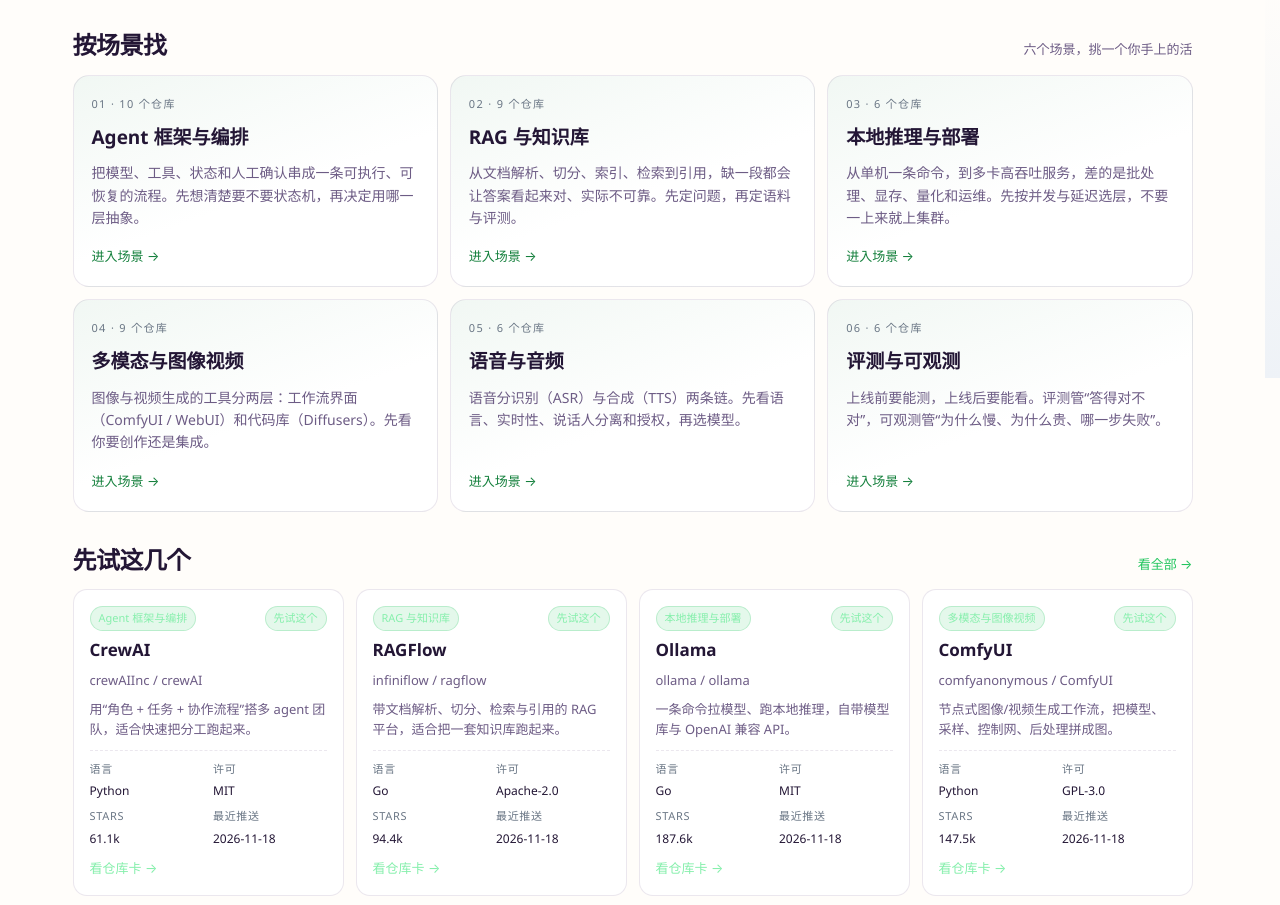
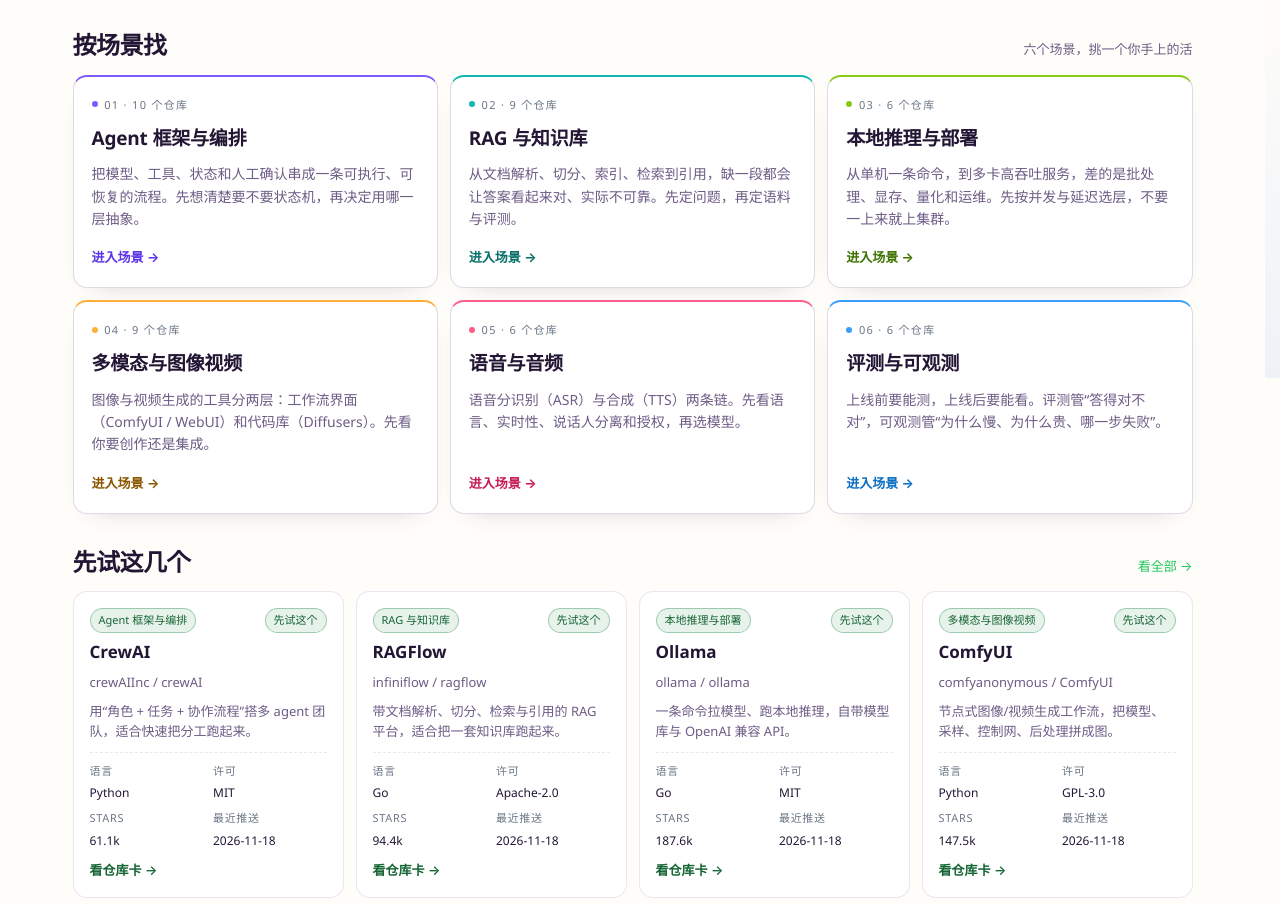
Before and after one commit to speculcom/oss, a plain HTML site: page index.html in a window 1280 px wide. Shown: the part 422-1327 px from the top of the page. Drawn offline with Linux system fonts and the light colour scheme.

Commit message:
开源库：场景卡改成中性白底 + 场景色细条；修正亮色主题下场景卡、仓库链接与徽标的对比度

```diff
--- a/index.html
+++ b/index.html
@@ -107,32 +107,32 @@
   <a class="btn" href="about.html">怎么挑仓库</a>
 </div>
 <div class="section-head"><h2>按场景找</h2><span class="sub">六个场景，挑一个你手上的活</span></div>
-<div class="scene-grid"><a class="scene-card" href="scenes/agent-frameworks.html">
+<div class="scene-grid"><a class="scene-card scene-1" href="scenes/agent-frameworks.html">
   <span class="no">01 · 10 个仓库</span>
   <h3>Agent 框架与编排</h3>
   <p>把模型、工具、状态和人工确认串成一条可执行、可恢复的流程。先想清楚要不要状态机，再决定用哪一层抽象。</p>
   <span class="more">进入场景 →</span>
-</a><a class="scene-card" href="scenes/rag-knowledge.html">
+</a><a class="scene-card scene-2" href="scenes/rag-knowledge.html">
   <span class="no">02 · 9 个仓库</span>
   <h3>RAG 与知识库</h3>
   <p>从文档解析、切分、索引、检索到引用，缺一段都会让答案看起来对、实际不可靠。先定问题，再定语料与评测。</p>
   <span class="more">进入场景 →</span>
-</a><a class="scene-card" href="scenes/local-inference.html">
+</a><a class="scene-card scene-3" href="scenes/local-inference.html">
   <span class="no">03 · 6 个仓库</span>
   <h3>本地推理与部署</h3>
   <p>从单机一条命令，到多卡高吞吐服务，差的是批处理、显存、量化和运维。先按并发与延迟选层，不要一上来就上集群。</p>
   <span class="more">进入场景 →</span>
-</a><a class="scene-card" href="scenes/multimodal-visual.html">
+</a><a class="scene-card scene-4" href="scenes/multimodal-visual.html">
   <span class="no">04 · 9 个仓库</span>
   <h3>多模态与图像视频</h3>
   <p>图像与视频生成的工具分两层：工作流界面（ComfyUI / WebUI）和代码库（Diffusers）。先看你要创作还是集成。</p>
   <span class="more">进入场景 →</span>
-</a><a class="scene-card" href="scenes/speech-audio.html">
+</a><a class="scene-card scene-5" href="scenes/speech-audio.html">
   <span class="no">05 · 6 个仓库</span>
   <h3>语音与音频</h3>
   <p>语音分识别（ASR）与合成（TTS）两条链。先看语言、实时性、说话人分离和授权，再选模型。</p>
   <span class="more">进入场景 →</span>
-</a><a class="scene-card" href="scenes/eval-observability.html">
+</a><a class="scene-card scene-6" href="scenes/eval-observability.html">
   <span class="no">06 · 6 个仓库</span>
   <h3>评测与可观测</h3>
   <p>上线前要能测，上线后要能看。评测管“答得对不对”，可观测管“为什么慢、为什么贵、哪一步失败”。</p>
--- a/oss.css
+++ b/oss.css
@@ -20,9 +20,9 @@
   font-size: 14px;
 }
 .btn.primary {
-  border-color: rgba(34, 197, 94, 0.55);
-  background: rgba(34, 197, 94, 0.12);
-  color: #86efac;
+  border-color: color-mix(in srgb, var(--ok) 50%, transparent);
+  background: var(--ok-soft);
+  color: var(--ok-ink);
 }
 .btn:hover { border-color: var(--accent, #22c55e); }
 
@@ -62,28 +62,56 @@
   gap: 12px;
 }
 .scene-card {
+  --scene: var(--cat-violet);
+  --scene-ink: var(--cat-violet-ink);
+  position: relative;
   display: flex;
   flex-direction: column;
   gap: 8px;
   padding: 18px;
-  border: 1px solid var(--line, rgba(35, 32, 48, 0.14));
-  border-radius: 16px;
-  background: linear-gradient(160deg, color-mix(in srgb, var(--ok) 6%, var(--bg-panel)), var(--bg-panel) 55%);
+  border: 1px solid var(--line-mid);
+  border-top: 2px solid var(--scene);
+  border-radius: 14px;
+  background: var(--bg-panel);
   color: var(--ink);
   text-decoration: none;
+  box-shadow: 0 10px 26px -22px rgba(38, 22, 64, 0.45);
+  transition: transform .16s ease, border-color .16s ease, box-shadow .16s ease;
 }
+.scene-card.scene-1 { --scene: var(--cat-violet); --scene-ink: var(--cat-violet-ink); }
+.scene-card.scene-2 { --scene: var(--cat-teal); --scene-ink: var(--cat-teal-ink); }
+.scene-card.scene-3 { --scene: var(--cat-lime); --scene-ink: var(--cat-lime-ink); }
+.scene-card.scene-4 { --scene: var(--cat-amber); --scene-ink: var(--cat-amber-ink); }
+.scene-card.scene-5 { --scene: var(--cat-rose); --scene-ink: var(--cat-rose-ink); }
+.scene-card.scene-6 { --scene: var(--cat-blue); --scene-ink: var(--cat-blue-ink); }
+[data-theme="light"] .scene-card.scene-3 { --scene-ink: #3f7300; }
+[data-theme="light"] .scene-card.scene-4 { --scene-ink: #8a5700; }
 .scene-card:hover {
-  border-color: color-mix(in srgb, var(--ok) 55%, var(--line));
-  transform: translateY(-1px);
+  border-color: var(--scene);
+  border-top-color: var(--scene);
+  transform: translateY(-2px);
+  box-shadow: 0 14px 30px -22px rgba(38, 22, 64, 0.55);
 }
+.scene-card:focus-visible { outline: 2px solid var(--scene); outline-offset: 2px; }
 .scene-card .no {
+  display: inline-flex;
+  align-items: center;
+  gap: .42rem;
   font-size: 11px;
   letter-spacing: 0.12em;
   color: var(--ink-faint);
 }
+.scene-card .no::before {
+  content: "";
+  width: 6px;
+  height: 6px;
+  border-radius: 50%;
+  background: var(--scene);
+}
 .scene-card h3 {
   margin: 0;
   font-size: 19px;
+  letter-spacing: -0.01em;
 }
 .scene-card p {
   margin: 0;
@@ -94,8 +122,9 @@
 .scene-card .more {
   margin-top: auto;
   padding-top: 8px;
-  color: var(--ok);
+  color: var(--scene-ink);
   font-size: 13px;
+  font-weight: 650;
 }
 
 .repo-grid {
@@ -159,8 +188,9 @@
 }
 .repo-card .repo-link {
   margin-top: auto;
-  color: #86efac;
+  color: var(--ok-ink);
   font-size: 13px;
+  font-weight: 600;
   text-decoration: none;
 }
 .badge {
@@ -170,16 +200,36 @@
   border-radius: 999px;
   font-size: 11px;
   line-height: 1.5;
-  color: #86efac;
-  background: rgba(34, 197, 94, 0.12);
-  border: 1px solid rgba(34, 197, 94, 0.22);
+  color: var(--badge-ink, var(--ok-ink));
+  background: var(--badge-bg, var(--ok-soft));
+  border: 1px solid var(--badge-bd, color-mix(in srgb, var(--ok) 35%, transparent));
   white-space: nowrap;
 }
-.badge.tier-prod { color: #93c5fd; background: rgba(59, 130, 246, 0.12); border-color: rgba(59, 130, 246, 0.24); }
-.badge.tier-scale { color: #fbbf24; background: rgba(245, 158, 11, 0.12); border-color: rgba(245, 158, 11, 0.24); }
-.badge.tier-niche { color: #f0abfc; background: rgba(217, 70, 239, 0.12); border-color: rgba(217, 70, 239, 0.24); }
-.badge.tier-local { color: #67e8f9; background: rgba(6, 182, 212, 0.12); border-color: rgba(6, 182, 212, 0.24); }
-.badge.tier-light { color: #d1fae5; background: rgba(16, 185, 129, 0.12); border-color: rgba(16, 185, 129, 0.24); }
+.badge.tier-prod {
+  --badge-ink: var(--cat-blue-ink);
+  --badge-bg: var(--cat-blue-soft);
+  --badge-bd: color-mix(in srgb, var(--cat-blue) 40%, transparent);
+}
+.badge.tier-scale {
+  --badge-ink: var(--cat-amber-ink);
+  --badge-bg: var(--cat-amber-soft);
+  --badge-bd: color-mix(in srgb, var(--cat-amber) 40%, transparent);
+}
+.badge.tier-niche {
+  --badge-ink: var(--cat-rose-ink);
+  --badge-bg: var(--cat-rose-soft);
+  --badge-bd: color-mix(in srgb, var(--cat-rose) 40%, transparent);
+}
+.badge.tier-local {
+  --badge-ink: var(--cat-teal-ink);
+  --badge-bg: var(--cat-teal-soft);
+  --badge-bd: color-mix(in srgb, var(--cat-teal) 40%, transparent);
+}
+.badge.tier-light {
+  --badge-ink: var(--cat-lime-ink);
+  --badge-bg: var(--cat-lime-soft);
+  --badge-bd: color-mix(in srgb, var(--cat-lime) 40%, transparent);
+}
 
 .filters {
   display: flex;
```
